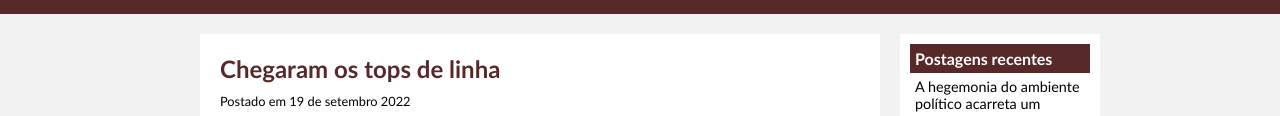
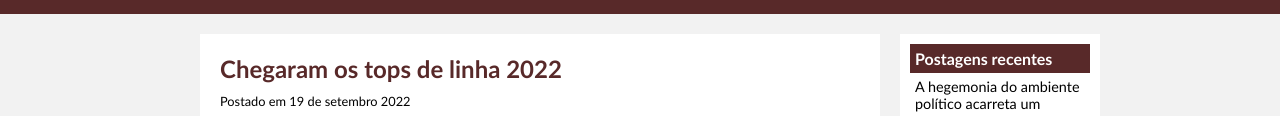
Before and after one commit to fjsgomes/projeto-tecboom, a plain HTML site: page celulares.html in a window 1280 px wide. Shown: the part 143-259 px from the top of the page. Drawn offline with Linux system fonts and the light colour scheme.

Commit message:
Add files via upload

```diff
--- a/celulares.html
+++ b/celulares.html
@@ -31,7 +31,7 @@
          <article class="area-postagens">
             <div class="postagem">
                <div class="div">
-                  <h2 class="titulos">Chegaram os tops de linha</h2>
+                  <h2 class="titulos">Chegaram os tops de linha 2022</h2>
                   <span class="data-postagem">Postado em 19 de setembro 2022</span>
                   <div class="div1">
                      <div class="div2">
```
